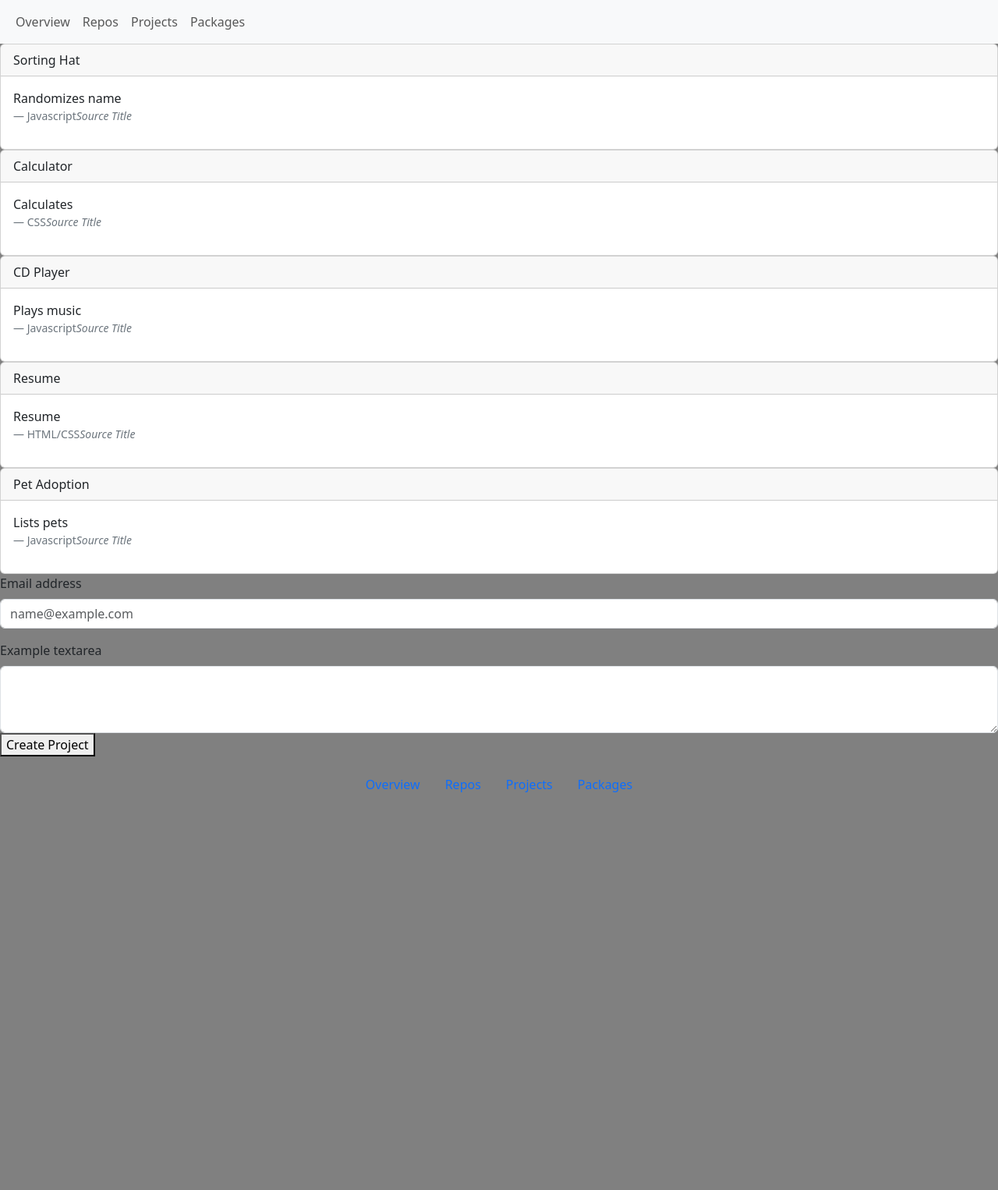
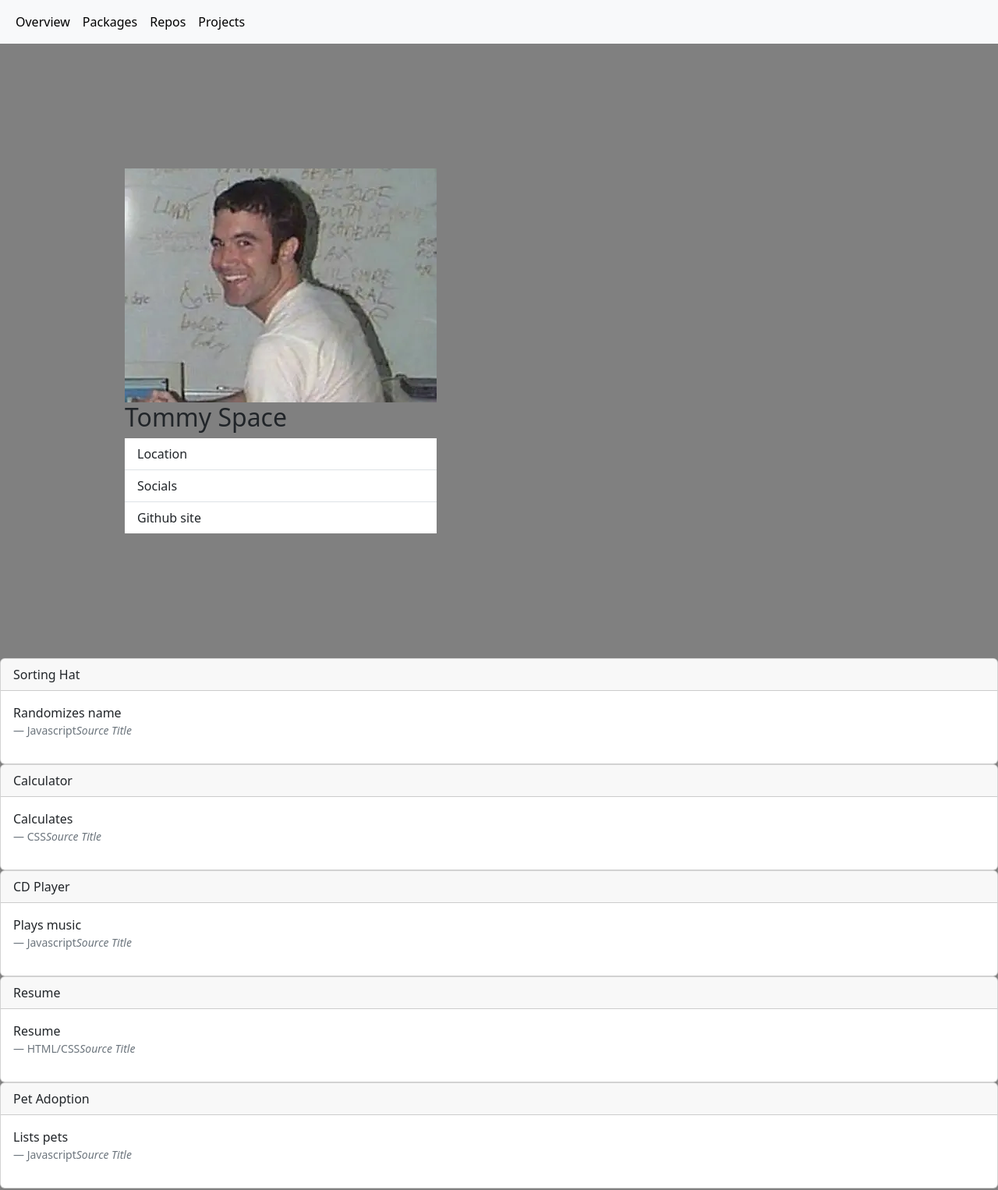
Before and after one commit to NSS-Evening-25-Cohort/e25-gitsub-the-pushers, a plain HTML site: page index.html in a window 1280 px wide. Shown: the top 1526 px of the page at 78% size. Before the commit the page ends 1026 px from the top, so only its background shows below. Drawn offline with nearby package versions, Linux system fonts and the light colour scheme.

Commit message:
profile and overview page

```diff
--- a/index.html
+++ b/index.html
@@ -14,41 +14,52 @@
   <link rel="stylesheet" href="main.css">
 </head>
 <body>
-  <div id="profile"></div>
-  <div id="navbar"><nav class="navbar navbar-expand-lg bg-body-tertiary">
+<div id="navigation">
+  <nav class="navbar navbar-expand-lg bg-body-tertiary">
     <div class="container-fluid">
-      <div class="navbar-nav">
-        <a class="nav-link" id="overviewBtn" aria-current="page" href="#"
-          >Overview</a
-        >
-        <a class="nav-link" id="reposBtn" href="#">Repos</a>
-        <a class="nav-link" id="projectsBtn" href="#">Projects</a>
-        <a class="nav-link" id="packagesBtn" href="#">Packages</a>
+
+      <button class="navbar-toggler" type="button" data-bs-toggle="collapse" data-bs-target="#navbarSupportedContent" aria-controls="navbarSupportedContent" aria-expanded="false" aria-label="Toggle navigation">
+        <span class="navbar-toggler-icon"></span>
+      </button>
+      <div class="collapse navbar-collapse" id="navbarSupportedContent">
+        <ul class="navbar-nav me-auto mb-2 mb-lg-0">
+          <li class="nav-item">
+            <a class="nav-link active" id="overviewBtn" aria-current="page" href="#">Overview</a>
+          </li>
+          <li class="nav-item">
+            <a class="nav-link active" id="packagesBtn" href="#">Packages</a>
+          </li>
+          <li class="nav-item">
+            <a class="nav-link active" id="reposBtn"href="#">Repos</a>
+          </li>
+          <li class="nav-item">
+            <a class="nav-link active" id="projectsBtn" href="#">Projects</a>
+          </li>
+
+        </ul>
       </div>
     </div>
-  </nav></div>
+  </nav>
+</div>
+
+  <div id="overviewPage">
+    <div id="profile">
+      <img src="images/Tommyspace.webp">
+      <h2> Tommy Space</h2>
+      <div id="socials">
+        <ul class="list-group list-group-flush">
+          <li class="list-group-item">Location</li>
+          <li class="list-group-item">Socials</li>
+          <li class="list-group-item">Github site</li>
+          </ul>
+      </div>
+    </div>
+  </div>
   <div id="app"></div>
   <div id="formDiv"></div>
-  <div id="footer">
-    <ul class="nav justify-content-center">
-      <li class="nav-item">
-        <a class="nav-link active" aria-current="page" href="#">Overview</a>
-      </li>
-      <li class="nav-item">
-        <a class="nav-link" href="#">Repos</a>
-      </li>
-      <li class="nav-item">
-        <a class="nav-link" href="#">Projects</a>
-      </li>
-      <li class="nav-item">
-        <a class="nav-link" href="#">Packages</a>
-      </li>
-    </ul>
-  </div>
+  <div id="footer"></div>
   <script src="https://cdn.jsdelivr.net/npm/bootstrap@5.3.2/dist/js/bootstrap.bundle.min.js" integrity="sha384-C6RzsynM9kWDrMNeT87bh95OGNyZPhcTNXj1NW7RuBCsyN/o0jlpcV8Qyq46cDfL" crossorigin="anonymous"></script>
 
     <script type="module" src="main.js"></script>
   </body>
-    <script type="module" src="main.js"></script>
-  </body>
 </html>
--- a/main.css
+++ b/main.css
@@ -1,3 +1,20 @@
 body {
   background-color: grey;
+  flex-direction: column;
 }
+#profile{
+  padding: 40px;
+  margin: 40px;
+
+}
+#overviewPage{
+  display: flex;
+  padding: 40px;
+  margin: 40px;
+}
+#navigation{
+  justify-content: flex-end;
+}
+#app{
+  display: flexbox;
+}
```
Also changed, not shown: images/Tommyspace.webp (added).
